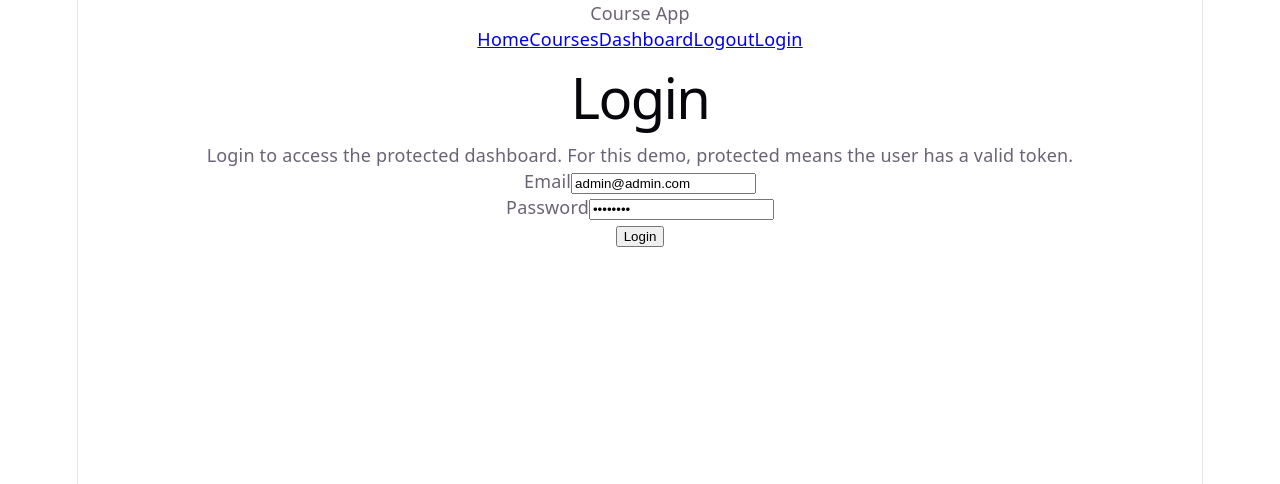
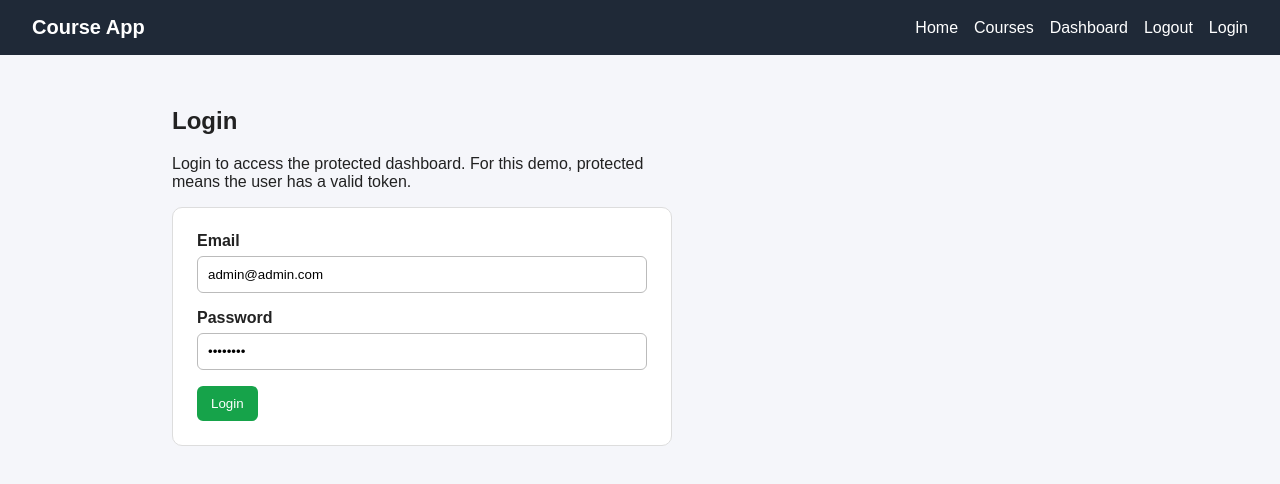
Before and after one commit to marcnzedspaces/NFS_JAVA_C1_2026, a React (Vite) app in the folder course-frontend/: page /login in a window 1280 px wide. Shown: the top 484 px of the page. Built offline with nearby package versions, Linux system fonts and the light colour scheme.

Commit message:
Improved CSS

```diff
--- a/course-frontend/src/index.css
+++ b/course-frontend/src/index.css
@@ -1,111 +1,155 @@
-:root {
-  --text: #6b6375;
-  --text-h: #08060d;
-  --bg: #fff;
-  --border: #e5e4e7;
-  --code-bg: #f4f3ec;
-  --accent: #aa3bff;
-  --accent-bg: rgba(170, 59, 255, 0.1);
-  --accent-border: rgba(170, 59, 255, 0.5);
-  --social-bg: rgba(244, 243, 236, 0.5);
-  --shadow:
-    rgba(0, 0, 0, 0.1) 0 10px 15px -3px, rgba(0, 0, 0, 0.05) 0 4px 6px -2px;
-
-  --sans: system-ui, 'Segoe UI', Roboto, sans-serif;
-  --heading: system-ui, 'Segoe UI', Roboto, sans-serif;
-  --mono: ui-monospace, Consolas, monospace;
-
-  font: 18px/145% var(--sans);
-  letter-spacing: 0.18px;
-  color-scheme: light dark;
-  color: var(--text);
-  background: var(--bg);
-  font-synthesis: none;
-  text-rendering: optimizeLegibility;
-  -webkit-font-smoothing: antialiased;
-  -moz-osx-font-smoothing: grayscale;
-
-  @media (max-width: 1024px) {
-    font-size: 16px;
-  }
-}
-
-@media (prefers-color-scheme: dark) {
-  :root {
-    --text: #9ca3af;
-    --text-h: #f3f4f6;
-    --bg: #16171d;
-    --border: #2e303a;
-    --code-bg: #1f2028;
-    --accent: #c084fc;
-    --accent-bg: rgba(192, 132, 252, 0.15);
-    --accent-border: rgba(192, 132, 252, 0.5);
-    --social-bg: rgba(47, 48, 58, 0.5);
-    --shadow:
-      rgba(0, 0, 0, 0.4) 0 10px 15px -3px, rgba(0, 0, 0, 0.25) 0 4px 6px -2px;
-  }
-
-  #social .button-icon {
-    filter: invert(1) brightness(2);
-  }
+* {
+  box-sizing: border-box;
 }
 
 body {
   margin: 0;
+  font-family: Arial, sans-serif;
+  background: #f5f6fa;
+  color: #222;
 }
 
-#root {
-  width: 1126px;
-  max-width: 100%;
-  margin: 0 auto;
-  text-align: center;
-  border-inline: 1px solid var(--border);
-  min-height: 100svh;
+.navbar {
+  background: #1f2937;
+  color: white;
+  padding: 16px 32px;
   display: flex;
-  flex-direction: column;
-  box-sizing: border-box;
+  justify-content: space-between;
+  align-items: center;
 }
 
-h1,
-h2 {
-  font-family: var(--heading);
-  font-weight: 500;
-  color: var(--text-h);
+.nav-brand {
+  font-weight: bold;
+  font-size: 20px;
 }
 
-h1 {
-  font-size: 56px;
-  letter-spacing: -1.68px;
-  margin: 32px 0;
-  @media (max-width: 1024px) {
-    font-size: 36px;
-    margin: 20px 0;
-  }
+.nav-links {
+  display: flex;
+  gap: 16px;
+  align-items: center;
 }
-h2 {
-  font-size: 24px;
-  line-height: 118%;
-  letter-spacing: -0.24px;
-  margin: 0 0 8px;
-  @media (max-width: 1024px) {
-    font-size: 20px;
-  }
+
+.nav-links a {
+  color: white;
+  text-decoration: none;
 }
-p {
+
+.nav-links a:hover {
+  text-decoration: underline;
+}
+
+.nav-links button {
+  border: none;
+  background: #ef4444;
+  color: white;
+  padding: 8px 12px;
+  border-radius: 6px;
+  cursor: pointer;
+}
+
+.container {
+  max-width: 1000px;
+  margin: 0 auto;
+  padding: 32px;
+}
+
+.page-header {
+  display: flex;
+  justify-content: space-between;
+  align-items: center;
+  margin-bottom: 24px;
+}
+
+.card-grid {
+  display: grid;
+  grid-template-columns: repeat(auto-fit, minmax(250px, 1fr));
+  gap: 18px;
+  margin-top: 20px;
+}
+
+.card {
+  background: white;
+  padding: 20px;
+  border-radius: 10px;
+  border: 1px solid #ddd;
+}
+
+.card h2 {
+  margin-top: 0;
+}
+
+.card-actions {
+  display: flex;
+  gap: 12px;
+  margin-top: 16px;
+}
+
+.card-actions a,
+.page-actions a {
+  display: inline-block;
+  text-decoration: none;
+  background: #2563eb;
+  color: white;
+  padding: 8px 12px;
+  border-radius: 6px;
+}
+
+.page-actions {
+  margin-top: 20px;
+  display: flex;
+  gap: 12px;
+}
+
+.form {
+  background: white;
+  padding: 24px;
+  border-radius: 10px;
+  border: 1px solid #ddd;
+  max-width: 500px;
+}
+
+.form-group {
+  margin-bottom: 16px;
+}
+
+.form-group label {
+  display: block;
+  margin-bottom: 6px;
+  font-weight: bold;
+}
+
+.form-group input {
+  width: 100%;
+  padding: 10px;
+  border: 1px solid #bbb;
+  border-radius: 6px;
+}
+
+.form button {
+  background: #16a34a;
+  color: white;
+  padding: 10px 14px;
+  border: none;
+  border-radius: 6px;
+  cursor: pointer;
+}
+
+.form button:disabled {
+  background: #9ca3af;
+  cursor: not-allowed;
+}
+
+.login-page {
+  max-width: 500px;
+}
+
+.error-message {
+  color: #dc2626;
+  font-weight: bold;
+}
+
+.metric {
+  font-size: 32px;
+  font-weight: bold;
   margin: 0;
 }
-
-code,
-.counter {
-  font-family: var(--mono);
-  display: inline-flex;
-  border-radius: 4px;
-  color: var(--text-h);
-}
-
-code {
-  font-size: 15px;
-  line-height: 135%;
-  padding: 4px 8px;
-  background: var(--code-bg);
-}
```
